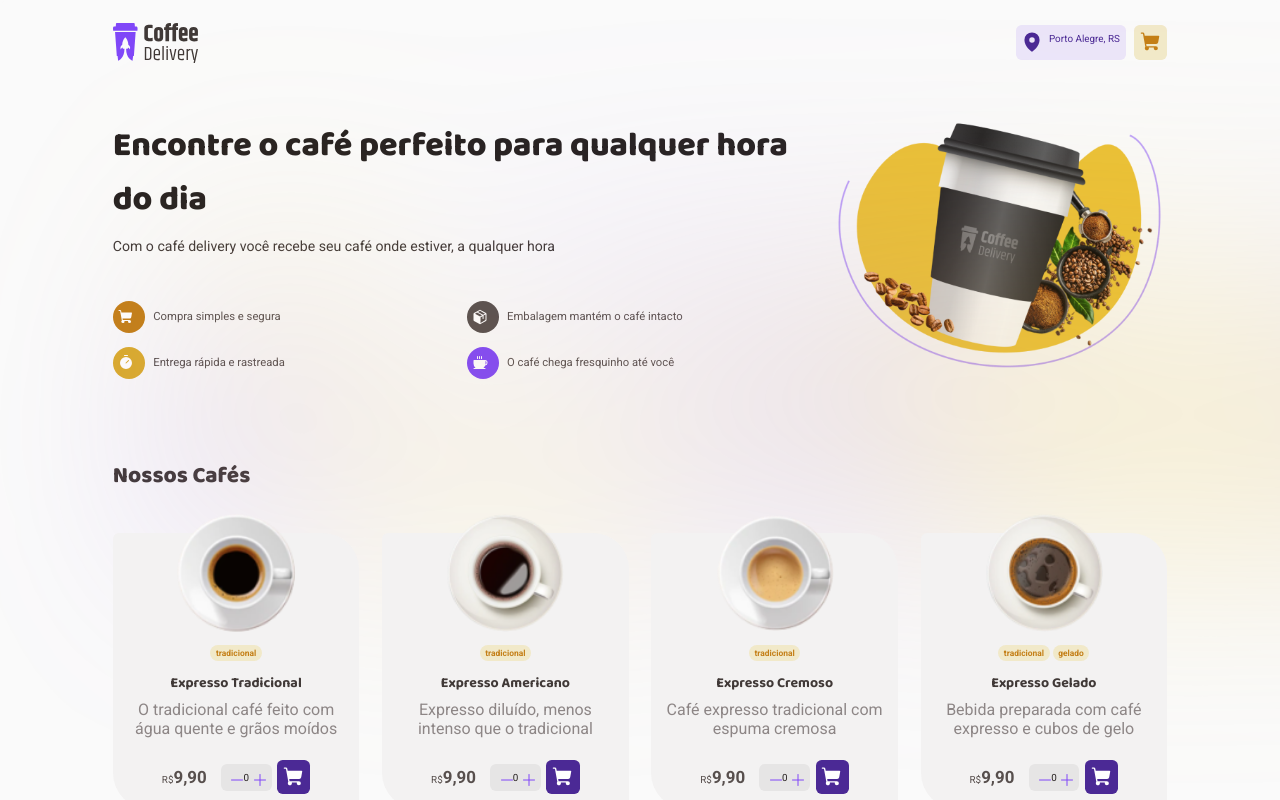
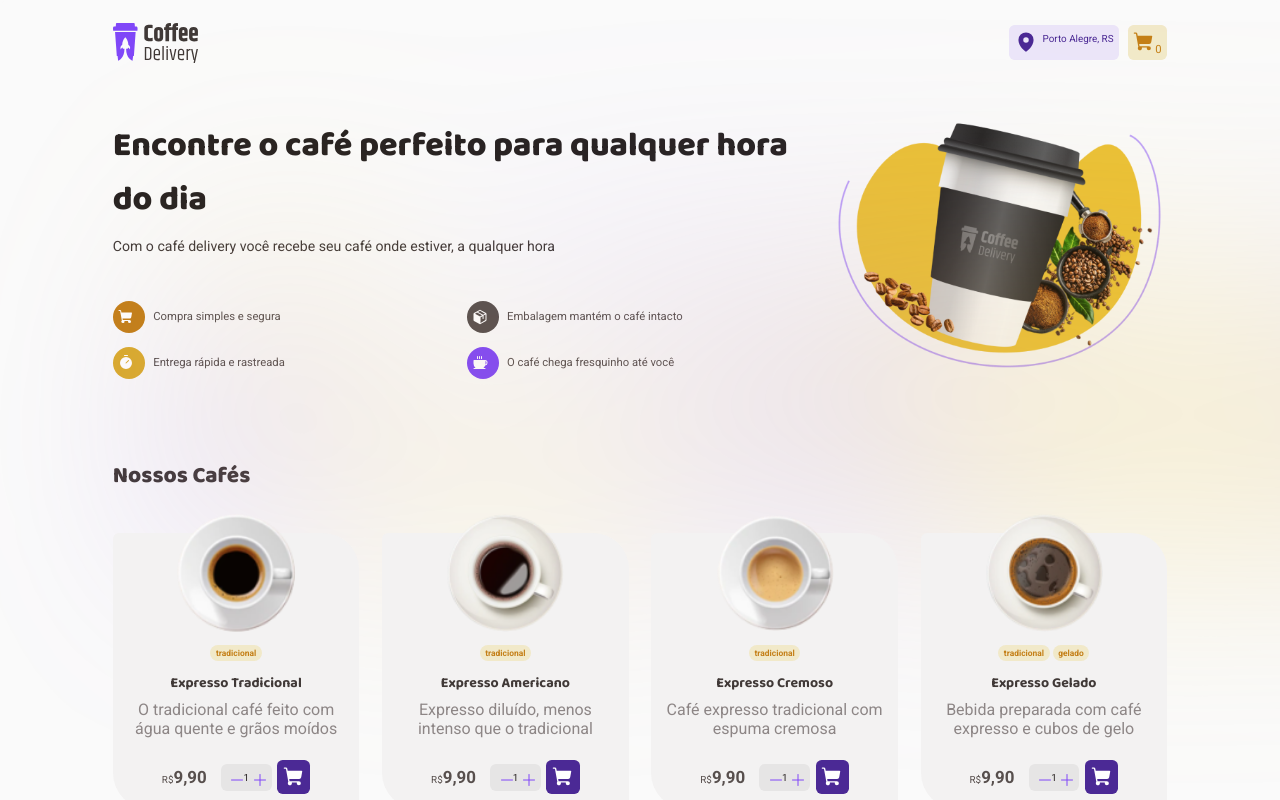
Before and after one commit to ExiledSpirit/coffee-delivery, a React (Vite) app: page / in a window 1280 px wide. Shown: the top 800 px of the page. Built offline with nearby package versions, Linux system fonts and the light colour scheme.

Commit message:
Checkpoint

```diff
--- a/src/components/Header/index.tsx
+++ b/src/components/Header/index.tsx
@@ -1,8 +1,11 @@
 import { Actions, CartButton, HeaderContainer, Location } from './styles'
 import { ShoppingCart, MapPin } from 'phosphor-react'
 import Logo from '../../assets/Logo.svg'
+import { useCart } from '../../contexts/cart-context'
 
 export function Header() {
+  const { overallQuantity } = useCart()
+
   return (
     <HeaderContainer>
       <img src={Logo} alt="" />
@@ -14,6 +17,7 @@ export function Header() {
         </Location>
         <CartButton>
           <ShoppingCart weight={'fill'} size={22} />
+          {overallQuantity}
         </CartButton>
       </Actions>
     </HeaderContainer>
--- a/src/pages/Home/components/CoffeeCard/index.tsx
+++ b/src/pages/Home/components/CoffeeCard/index.tsx
@@ -15,12 +15,43 @@ import {
 } from './styles'
 import { Minus, Plus, ShoppingCart } from 'phosphor-react'
 import { CoffeeProduct } from '../../../../shared/coffee-list'
+import { useCart } from '../../../../contexts/cart-context'
+import { useState } from 'react'
 
 interface CoffeeCardProps {
   coffee: CoffeeProduct
 }
 
 export function CoffeeCard({ coffee }: CoffeeCardProps) {
+  const { products, addProduct, updateProductQuantity } = useCart()
+
+  const [quantity, setQuantity] = useState(
+    products.find((product) => product.coffee.id === coffee.id)?.quantity || 1,
+  )
+
+  const onCart: boolean = !!products.find(
+    (product) => product.coffee.id === coffee.id,
+  )
+
+  function handleAddQuantity() {
+    setQuantity((previousQuantity) => previousQuantity + 1)
+  }
+
+  function handleReduceQuantity() {
+    setQuantity((previousQuantity) => {
+      if (previousQuantity <= 1) return previousQuantity
+      return previousQuantity - 1
+    })
+  }
+
+  function handleAddProduct() {
+    if (onCart) {
+      updateProductQuantity(coffee.id, quantity)
+      return
+    }
+    addProduct(coffee, quantity)
+  }
+
   return (
     <Card key={coffee.id}>
       <img src={coffee.imageUrl} alt="" />
@@ -42,15 +73,15 @@ export function CoffeeCard({ coffee }: CoffeeCardProps) {
           </Price>
           <CartControls>
             <Quantity>
-              <QuantityButton>
+              <QuantityButton onClick={handleReduceQuantity}>
                 <Minus size={16} />
               </QuantityButton>
-              {coffee.quantity}
-              <QuantityButton>
+              {quantity}
+              <QuantityButton onClick={handleAddQuantity}>
                 <Plus size={16} />
               </QuantityButton>
             </Quantity>
-            <CartButton>
+            <CartButton onClick={handleAddProduct}>
               <ShoppingCart weight={'fill'} size={22} />
             </CartButton>
           </CartControls>
```
